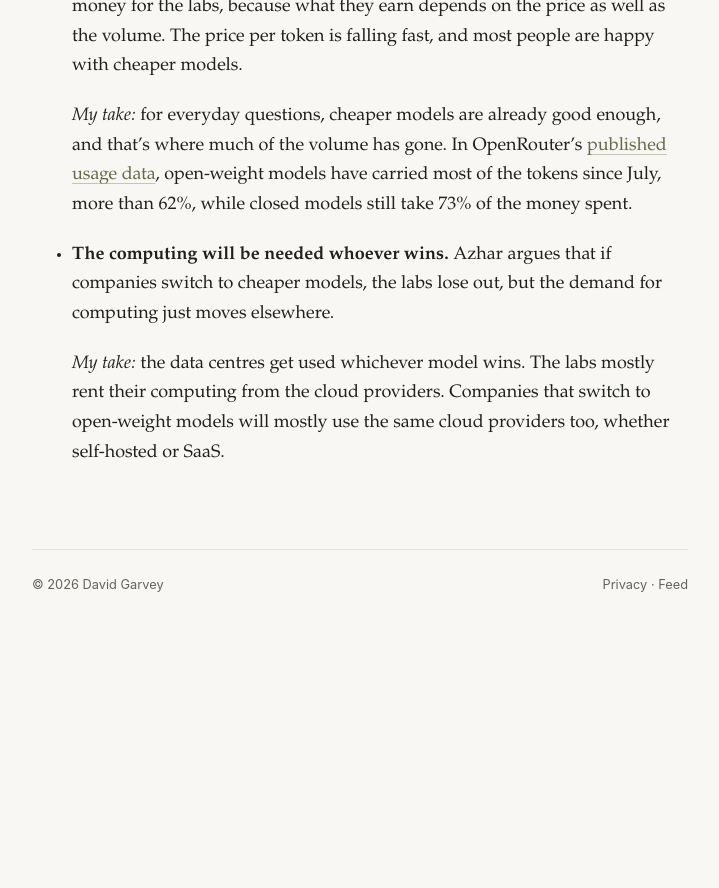
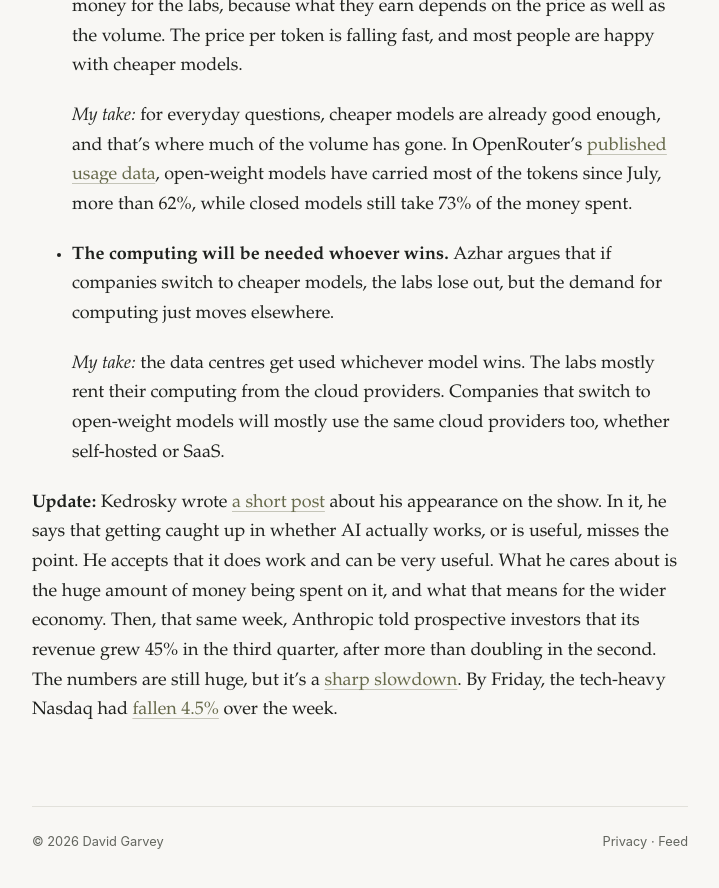
Before and after one commit to davegarvey/davegarvey.github.io, a Jekyll site: the page built from _posts/2026-10-17-is-there-an-ai-bubble.md, in a window 1280 px wide and 900 px high, scrolled down 1078 px. Shown: the top 888 px of the window, without its empty margins (280-999 px from the left). Built offline with Jekyll 4.4.1, drawn with Linux system fonts in a browser that asks for light colours; before the commit the page ends 1721 px from its top, so only the background shows below that.

Commit message:
Add an update to the AI bubble link post (#64)
* Add an update to the AI bubble link post

Note Kedrosky's own post on the appearance and Anthropic's slowing
revenue growth, reported the same week.

* Reword the update in the AI bubble link post

* Add the Nasdaq's weekly fall to the update

```diff
--- a/_posts/2026-10-17-is-there-an-ai-bubble.md
+++ b/_posts/2026-10-17-is-there-an-ai-bubble.md
@@ -32,3 +32,5 @@ What resonated with me:
 - **The computing will be needed whoever wins.** Azhar argues that if companies switch to cheaper models, the labs lose out, but the demand for computing just moves elsewhere.
 
   *My take:* the data centres get used whichever model wins. The labs mostly rent their computing from the cloud providers. Companies that switch to open-weight models will mostly use the same cloud providers too, whether self-hosted or SaaS.
+
+**Update:** Kedrosky wrote [a short post](https://paulkedrosky.com/ezra-klein-appearance-is-there-an-ai-bubble/) about his appearance on the show. In it, he says that getting caught up in whether AI actually works, or is useful, misses the point. He accepts that it does work and can be very useful. What he cares about is the huge amount of money being spent on it, and what that means for the wider economy. Then, that same week, Anthropic told prospective investors that its revenue grew 45% in the third quarter, after more than doubling in the second. The numbers are still huge, but it's a [sharp slowdown](https://www.exponentialview.co/p/anthropic-the-agony-and-the-ecstasy). By Friday, the tech-heavy Nasdaq had [fallen 4.5%](https://abcnews.com/Business/wireStory/major-us-stock-indexes-fared-friday-10162026-137331951) over the week.
```
